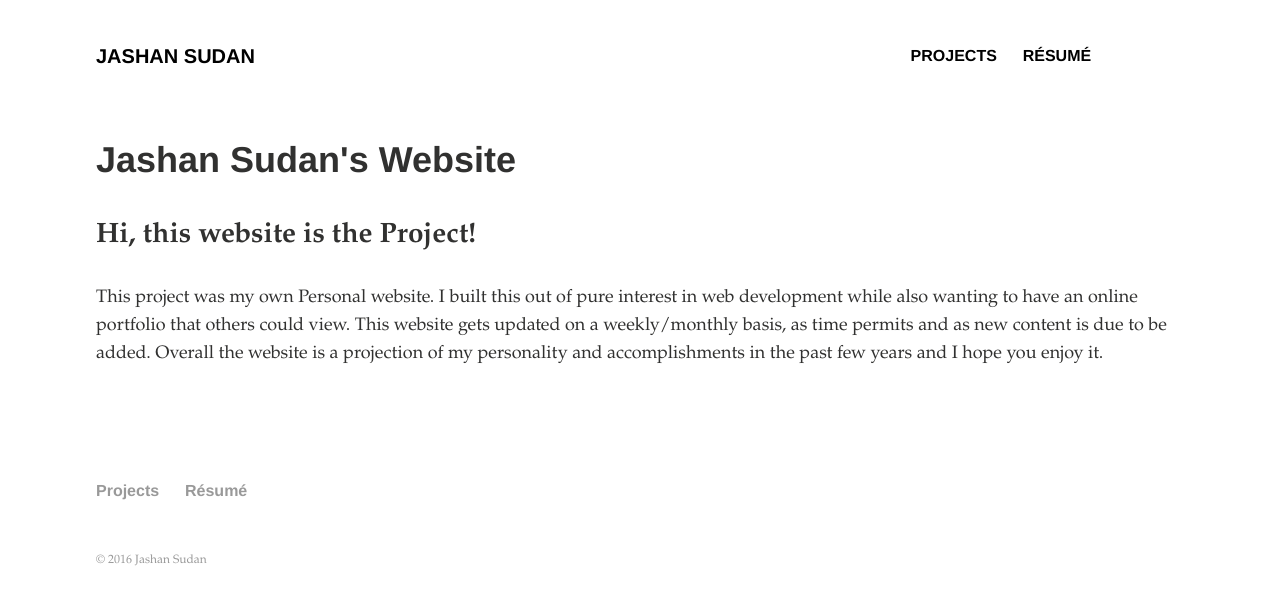
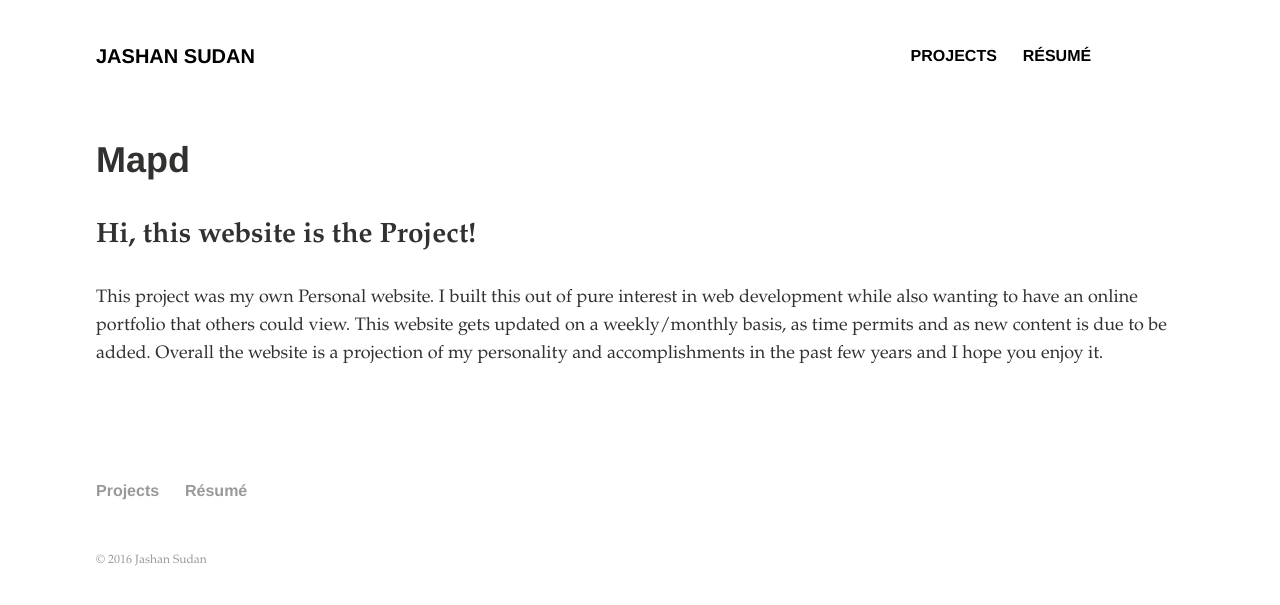
Before and after one commit to jashansudan/jashansudan, a Jekyll site: the page built from Projects/MyWebsite/index.md, in a window 1280 px wide. Shown: the top 605 px of the page. Built offline with Jekyll 4.4.1, drawn with Linux system fonts in a browser that asks for light colours.

Commit message:
updating projects

```diff
--- a/Projects/MyWebsite/index.md
+++ b/Projects/MyWebsite/index.md
@@ -1,7 +1,7 @@
 ---
 layout: archive
 permalink: /Projects/MyWebsite/
-title: "Jashan Sudan's Website"
+title: "Mapd"
 ---
 
 <h3> Hi, this website is the Project!</h3>
```
Also changed, not shown: Projects/images/project1.jpg.
